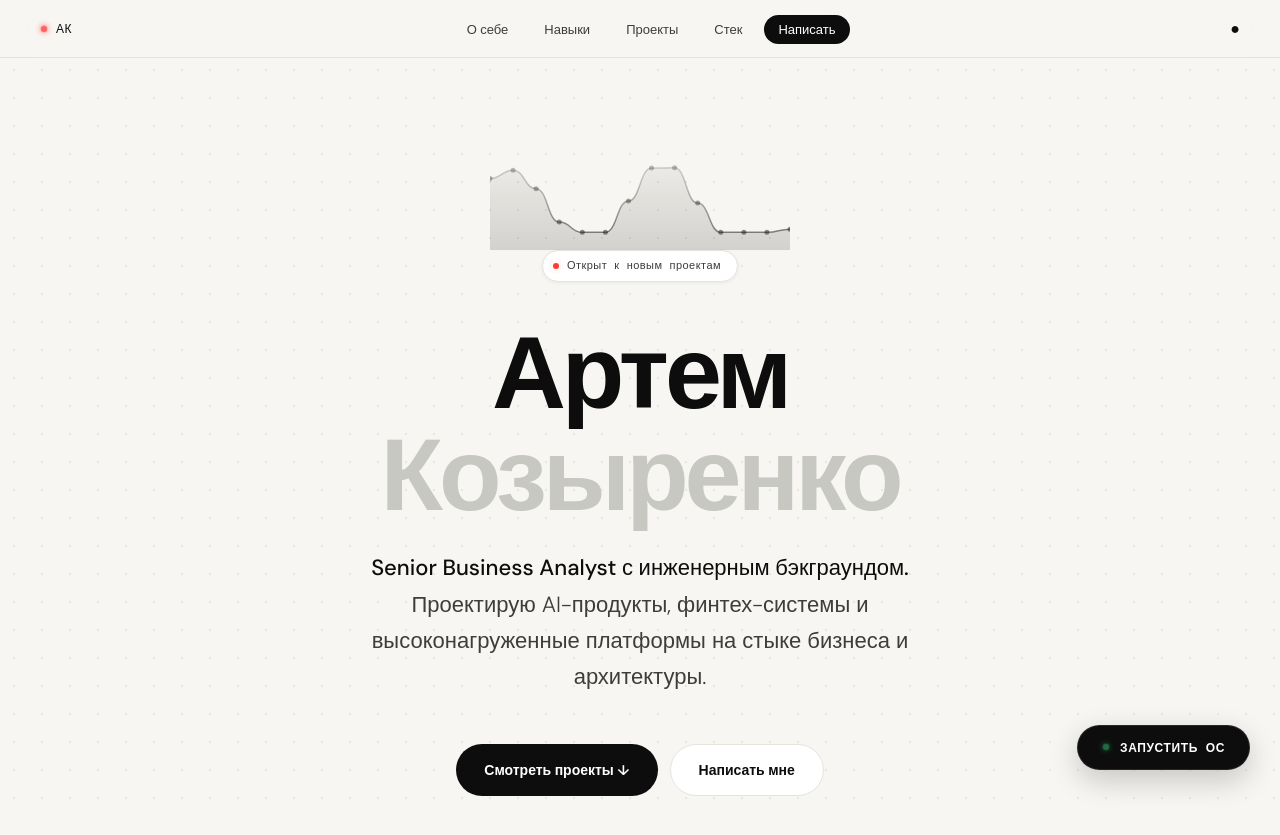
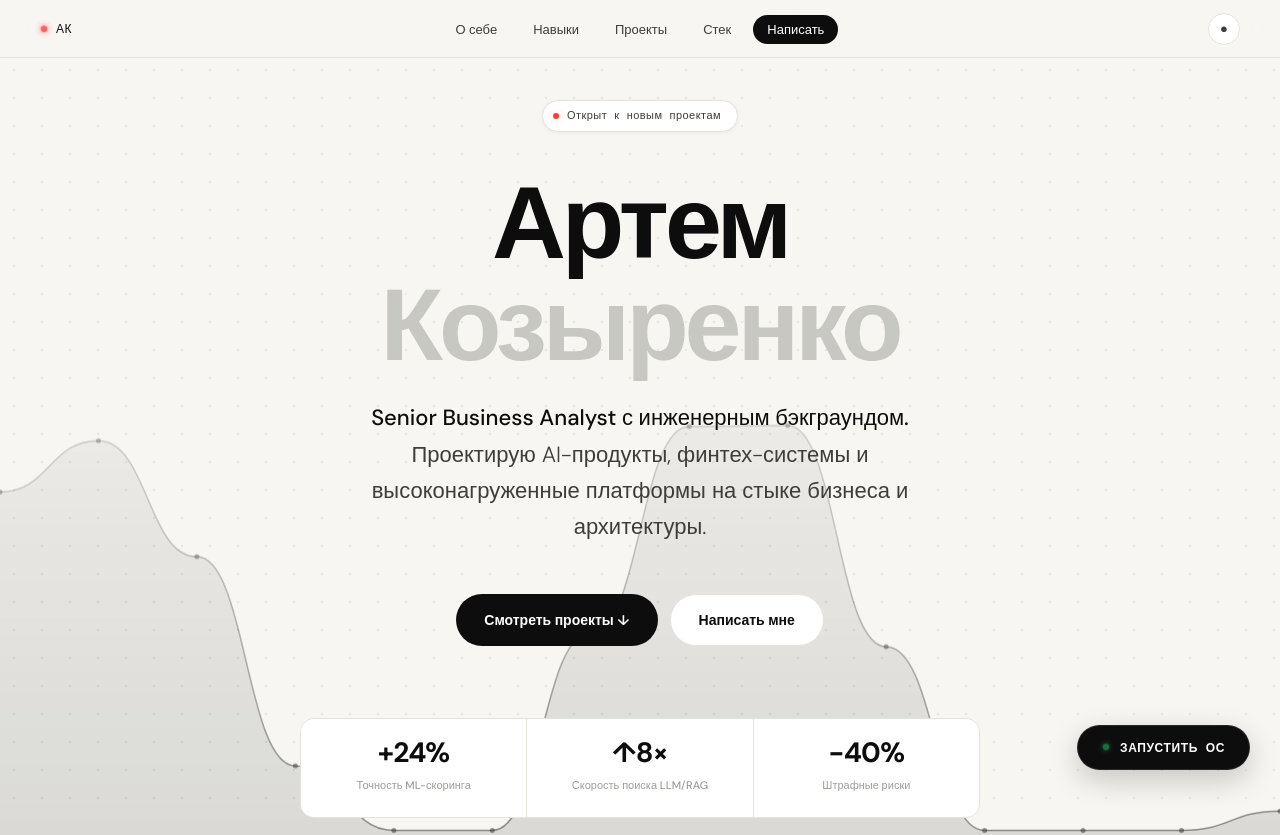
Before and after one commit to Arti-Ko/teta, a Next.js app: page / in a window 1280 px wide. Shown: the top 835 px of the page. Built offline with nearby package versions, Linux system fonts and the light colour scheme; no server answers.

Commit message:
Update portfolio.css

```diff
--- a/src/app/portfolio.css
+++ b/src/app/portfolio.css
@@ -505,6 +505,66 @@
   color: var(--ink3);
 }
 
+/* ── HERO CHART ───────────────────────────────────────────── */
+#hero { overflow: hidden; }
+
+.hero-chart-canvas {
+  position: absolute;
+  inset: 0;
+  width: 100%;
+  height: 100%;
+  pointer-events: none;
+  z-index: 0;
+  opacity: 0.9;
+}
+
+.hero-content {
+  position: relative;
+  z-index: 1;
+  display: flex;
+  flex-direction: column;
+  align-items: center;
+  width: 100%;
+}
+
+/* ── THEME TOGGLE ─────────────────────────────────────────── */
+.theme-toggle {
+  width: 32px; height: 32px;
+  border-radius: 50%;
+  border: 1px solid var(--border);
+  background: var(--white);
+  color: var(--ink2);
+  font-size: 13px;
+  cursor: pointer;
+  display: flex;
+  align-items: center;
+  justify-content: center;
+  flex-shrink: 0;
+  transition: background 0.2s, color 0.2s, border-color 0.2s;
+  line-height: 1;
+}
+.theme-toggle:hover { background: var(--bg); color: var(--ink); }
+
+/* ── DARK MODE — dot pattern ──────────────────────────────── */
+[data-theme="dark"] .portfolio-page::before {
+  background-image: radial-gradient(circle, #3A3A38 1px, transparent 1px);
+  opacity: 0.5;
+}
+
+/* ── DARK MODE — about section ────────────────────────────── */
+[data-theme="dark"] #about { background: var(--white); }
+
+/* ── DARK MODE — skill card icon bg ──────────────────────── */
+[data-theme="dark"] .sc-icon { background: var(--bg); }
+
+/* ── DARK MODE — to-top button ───────────────────────────── */
+[data-theme="dark"] .to-top-btn { background: var(--white); border-color: var(--border); color: var(--ink2); }
+[data-theme="dark"] .to-top-btn:hover { background: var(--bg); }
+
+/* ── DARK MODE — nav active ──────────────────────────────── */
+[data-theme="dark"] .nav-links a.nav-active { background: var(--white); }
+[data-theme="dark"] .nav-links a:hover { background: var(--white); }
+
 /* ── PREFERS REDUCED MOTION ───────────────────────────────── */
 @media (prefers-reduced-motion: reduce) {
   .reveal {
@@ -514,4 +574,5 @@
   }
   .os-indicator, .os-indicator-red, .ap-dot { animation: none !important; }
   .scroll-progress { transition: none !important; }
+  .hero-chart-canvas { display: none; }
 }
```
